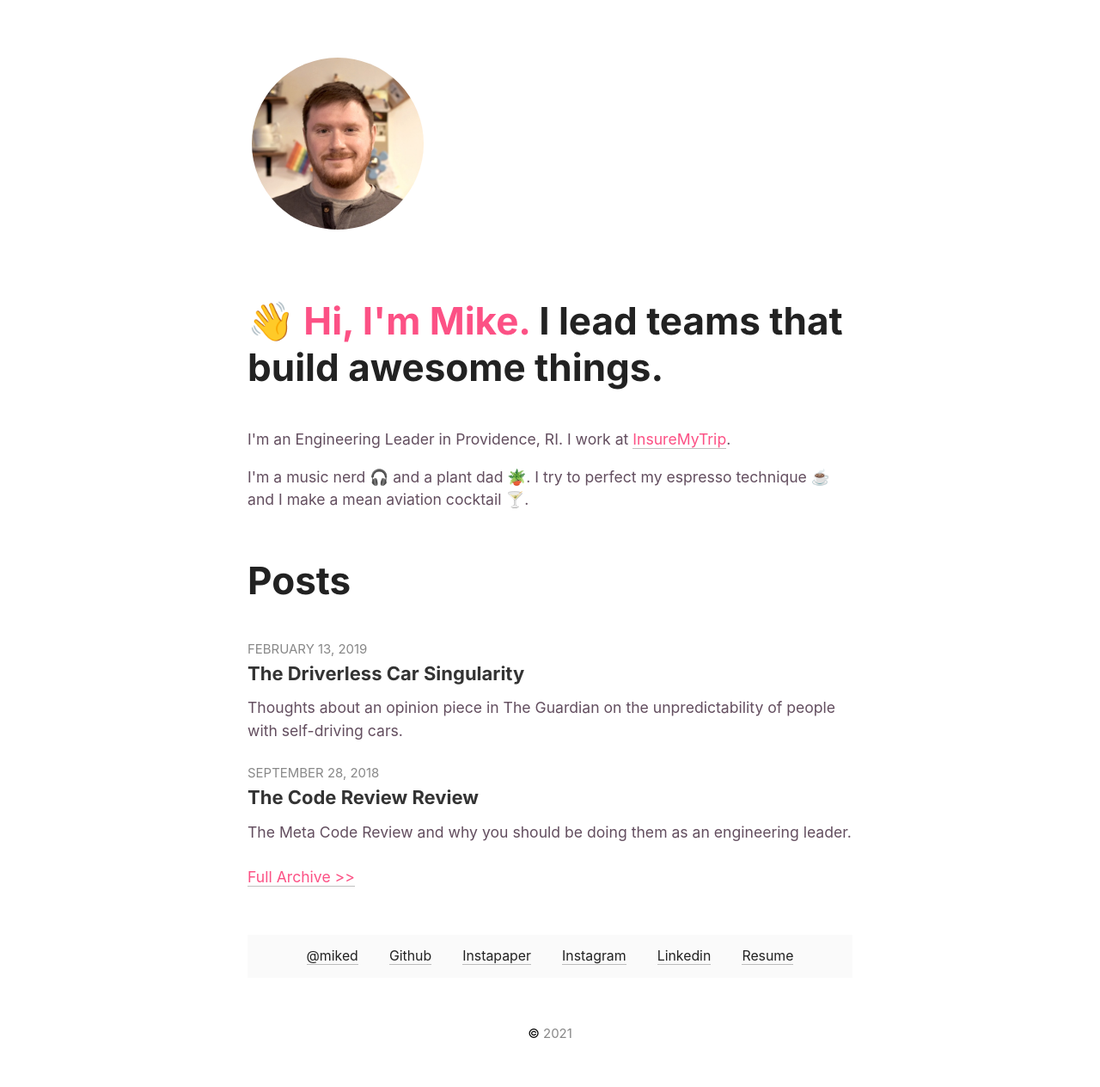
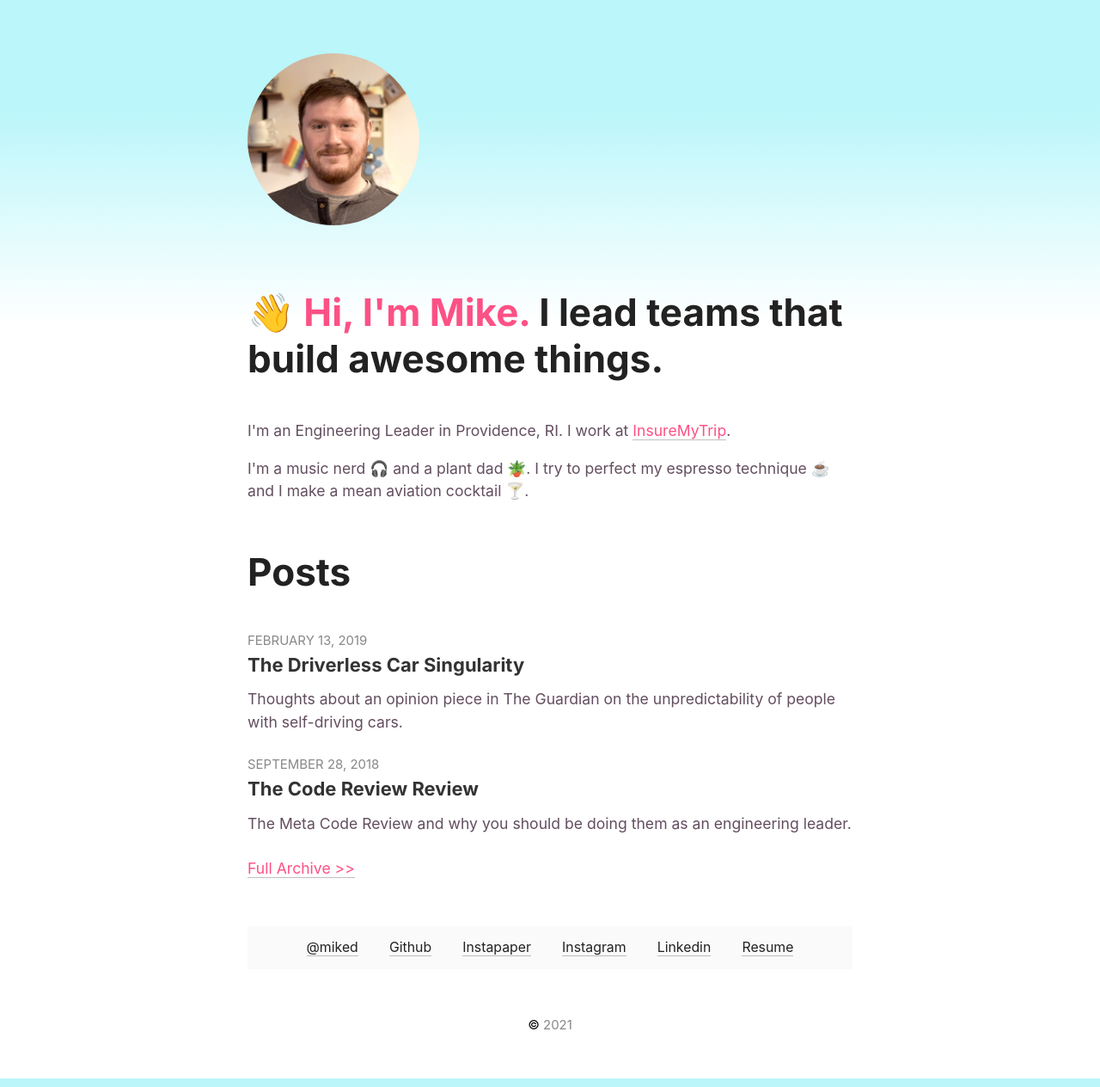
Before and after one commit to mike-douglas/mike-douglas.github.io, a Jekyll site: the page built from index.html, in a window 1280 px wide. Shown: the whole page at 86% size. Built offline with Jekyll 4.4.1, drawn with Linux system fonts in a browser that asks for light colours.

Commit message:
Adding theme-color and gradient background

```diff
--- a/_includes/head.html
+++ b/_includes/head.html
@@ -1,5 +1,6 @@
 <head>
   <meta charset="UTF-8">
+  <meta name="theme-color" content="#baf6fa">
   <meta name="viewport" content="width=device-width, initial-scale=1.0, minimum-scale=1.0">
   <meta http-equiv="X-UA-Compatible" content="ie=edge">
   {% if page.title == "Home" %}
--- a/assets/main.css
+++ b/assets/main.css
@@ -4,6 +4,8 @@ body {
   font-size: 110%;
   font-family: -apple-system, BlinkMacSystemFont, "Segoe UI", Helvetica, "Apple Color Emoji", Arial, sans-serif, "Segoe UI Emoji", "Segoe UI Symbol";
   text-rendering: optimizeLegibility;
+  background: rgb(186,246,250);
+  background: linear-gradient(180deg, rgba(186,246,250,1) 10%, rgba(255,255,255,1) 30%);
 }
 
 body > * {
@@ -330,7 +332,6 @@ img.author {
   width: 200px;
   height: 200px;
   border-radius: 50%;
-  border: 5px solid #fff;
   margin: 1.5em 0 1.5em 0;
 }
 
```
